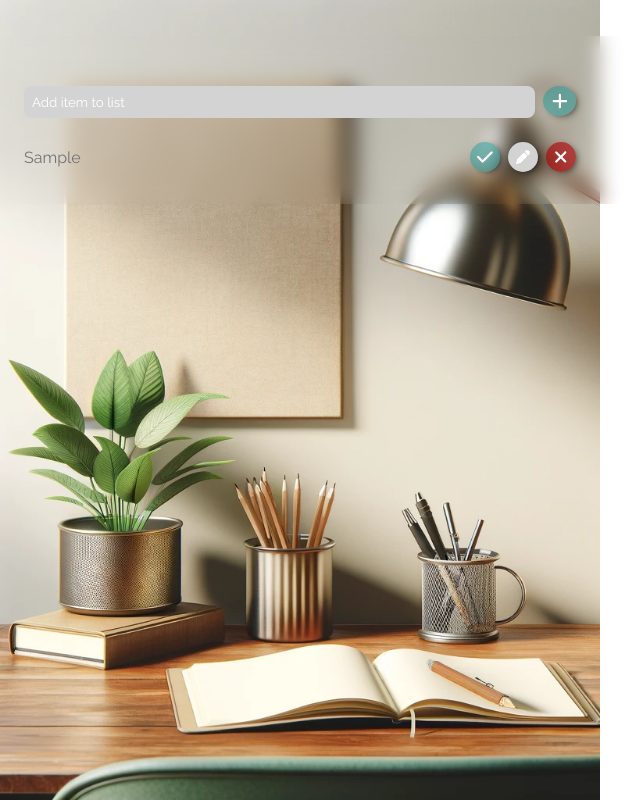
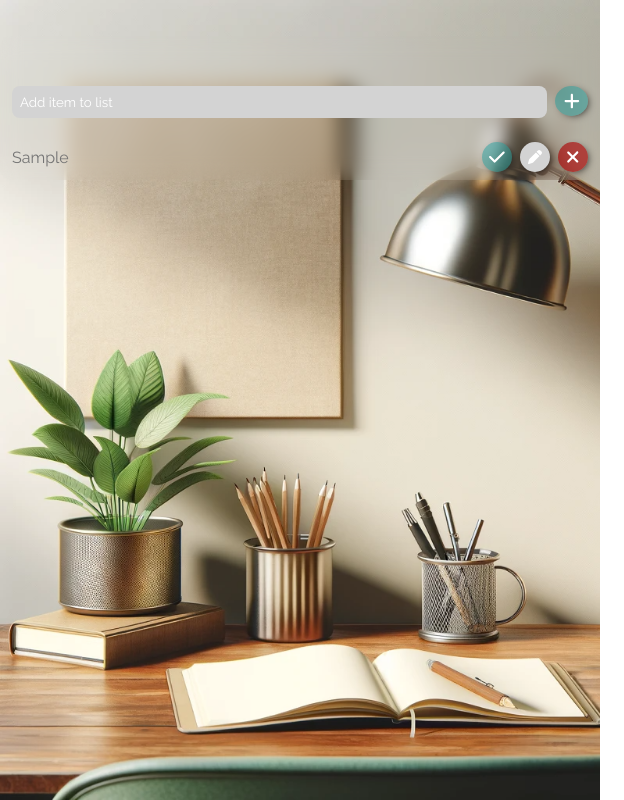
Before and after one commit to ArturasGerasimov/product-list-front-testing, a React (Create React App) app: page / in a window 600 px wide. Both pictures are taken after typing "Sample" into the empty fields and a click on the button 559 px from the left and 101 px from the top of the page. Shown: the whole page, 624 px wide, since content can reach past the window. Built offline with nearby package versions, Linux system fonts and the light colour scheme.

Commit message:
fixed design issue

```diff
--- a/src/Assets/Scss/App.scss
+++ b/src/Assets/Scss/App.scss
@@ -23,8 +23,6 @@ body {
 }
 
 .product-list {
-
-    padding: 24px;
     backdrop-filter: blur(10px);
     width: 300px;
     margin: 0 20px;
@@ -111,11 +109,19 @@ button[type="submit"] {
 
     @media screen and (max-width: 600px) {
         &-form {
+            padding: 0 12px !important;
+        }
+
+        padding: 0 12px;
+    }
+
+    @media screen and (min-width: 600px) {
+        &-form {
             padding: 0 24px;
         }
+    }
 
-        padding: 0 24px;
-    }
+    padding: 0 24px;
 
     &-form form {
         display: flex;
```
